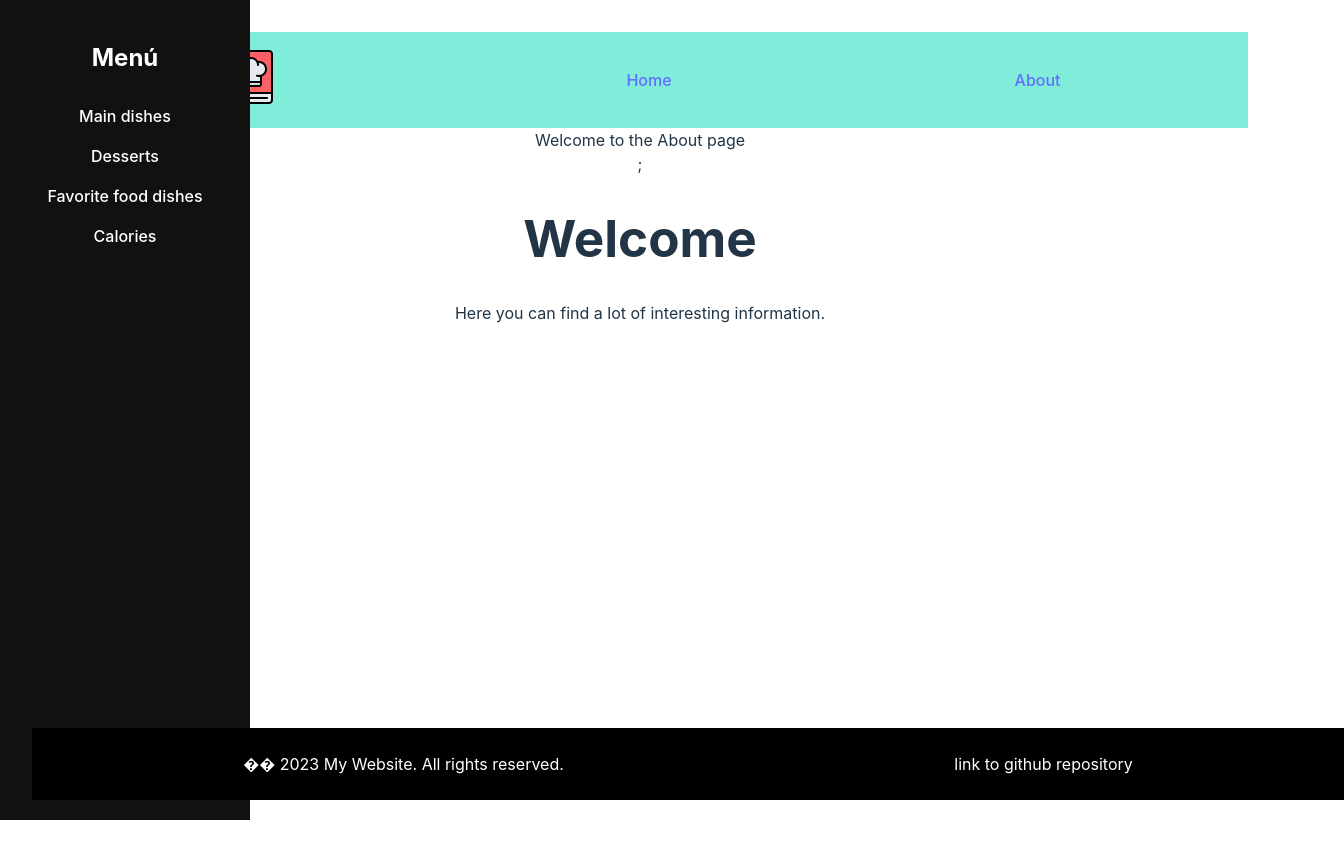
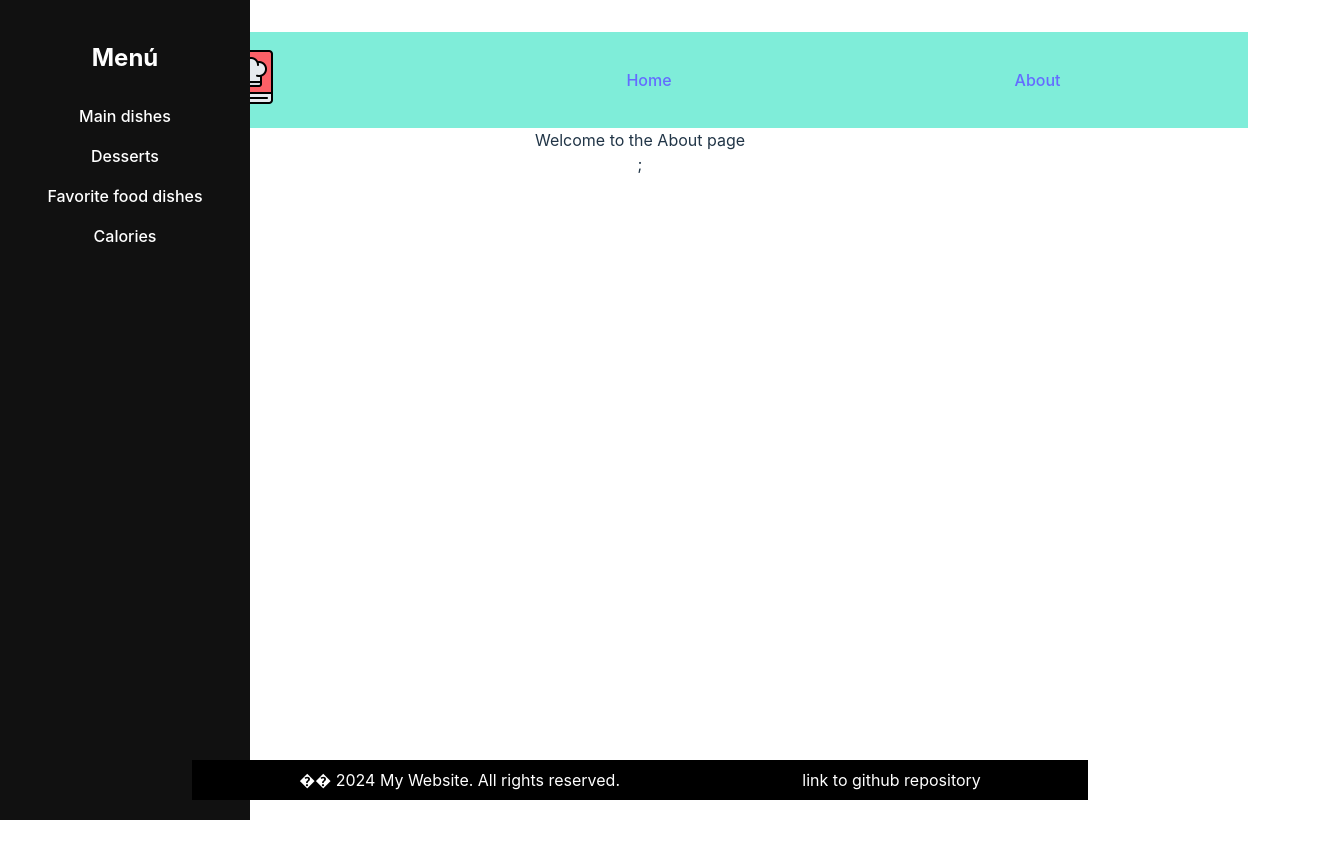
Before and after one commit to soulaimanEltoumi/React-App, a React (Vite) app: page /about in a window 1280 px wide. Shown: the top 858 px of the page, 1344 px wide, since content can reach past the window. Built offline with nearby package versions, Linux system fonts and the light colour scheme; the HTML template or start-up script is replaced by a standard one.

Commit message:
module css

```diff
--- a/src/App.jsx
+++ b/src/App.jsx
@@ -2,13 +2,12 @@ import { useState } from "react";
 import reactLogo from "./assets/react.svg";
 import viteLogo from "/vite.svg";
 import "./App.css";
-import Navbar from "./Components/Navbar";
-import Home from "./Pages/Home";
-import About from "./Pages/About";
+import Navbar from "./components/Navbar";
+import Home from "./pages/Home";
+import About from "./pages/About";
 import { Routes, Route } from "react-router-dom";
-import Footer from "./Components/Footer";
-import Sidebar from "./Components/Sidebar";
-import Logo from "./Components/images/LogoImage.png";
+import Footer from "./components/Footer";
+import Sidebar from "./components/Sidebar";
 
 function App() {
   // Estado para controlar la visibilidad del Sidebar
@@ -22,15 +21,10 @@ function App() {
       <Navbar />
       <Routes>
         <Route path="/" element={<Home />} />
+
         <Route path="/about" element={<About />} />
       </Routes>
       <Footer />
-      <div className="App">
-        <div className="content">
-          <h1>Welcome </h1>
-          <p>Here you can find a lot of interesting information.</p>
-        </div>
-      </div>
     </>
   );
 }
--- a/src/Components/Footer.jsx
+++ b/src/Components/Footer.jsx
@@ -1,7 +1,10 @@
+import classes from "./Footer.module.css";
+
 export default function Footer() {
+  const date = new Date();
   return (
-    <footer>
-      <p>�� 2023 My Website. All rights reserved.</p>
+    <footer className={classes.footer}>
+      <p>�� {date.getFullYear()} My Website. All rights reserved.</p>
       <p>link to github repository </p>
     </footer>
   );
--- /dev/null
+++ b/src/Components/Footer.module.css
@@ -0,0 +1,17 @@
+.footer {
+  background-color: black;
+  display: flex;
+  justify-content: space-around;
+  align-items: center;
+  padding: 1em;
+  position: absolute;
+  bottom: 0;
+  left: 15%;
+  right: 15%;
+  height: 40px;
+  color: white;
+  box-sizing: border-box;
+}
+p {
+  justify-content: space-around;
+}
--- a/src/Components/Navbar.jsx
+++ b/src/Components/Navbar.jsx
@@ -1,10 +1,11 @@
 import { Link, NavLink, Routes } from "react-router-dom";
-import Logoimage from "../Components/images/LogoImage.png";
+import Logoimage from "../assets/images/LogoImage.png";
+import classes from "./Navbar.module.css";
 
 export default function Navbar() {
   return (
     <>
-      <nav className="navbar">
+      <nav className={classes.navbar}>
         <img src={Logoimage} alt="logo" />
         <NavLink to="/"> Home </NavLink>
         <NavLink to="/about"> About </NavLink>
--- /dev/null
+++ b/src/Components/Navbar.module.css
@@ -0,0 +1,11 @@
+.navbar {
+  background-color: rgb(127, 237, 217);
+  color: green;
+  display: flex;
+  justify-content: space-around;
+  align-items: center;
+  padding: 1em;
+}
+.navbar img {
+  height: 4em;
+}
--- a/src/Components/carousel.jsx
+++ b/src/Components/carousel.jsx
@@ -1,36 +1,51 @@
-import React from "react";
+import React, { useState } from "react";
 import Slider from "react-slick";
+import "slick-carousel/slick/slick-theme.css";
 import "slick-carousel/slick/slick.css";
-import "slick-carousel/slick/slick-theme.css";
 
-export default function SimpleSlider() {
-  var settings = {
+function AutoPlay() {
+  const settings = {
     dots: true,
     infinite: true,
-    speed: 500,
-    slidesToShow: 1,
+    slidesToShow: 2,
     slidesToScroll: 1,
+    autoplay: true,
+    speed: 2000,
+    autoplaySpeed: 2000,
+    cssEase: "linear",
   };
   return (
+    <div className="slider-container">
       <Slider {...settings}>
         <div>
-        <img src="https://i.imgur.com/eTmWoAN.png" alt="pizza" width={500} />
+          <img src="https://i.imgur.com/eTmWoAN.png" alt="pizza" width={400} />
         </div>
         <div>
-        <h3>2</h3>
+          <img src="https://i.imgur.com/DupGBz5.jpg" alt="Salad" width={400} />
         </div>
         <div>
-        <h3>3</h3>
+          <img src="https://i.imgur.com/93ekwW0.jpg" alt="gnochi" width={400} />
         </div>
         <div>
-        <h3>4</h3>
+          <img
+            src="https://i.imgur.com/ClxOafl.jpg"
+            alt="lasagne"
+            width={400}
+          />
         </div>
         <div>
-        <h3>5</h3>
+          <img
+            src="https://i.imgur.com/LoG39wK.jpg"
+            alt="Hamburger"
+            width={400}
+          />
         </div>
         <div>
-        <h3>6</h3>
+          <img src="https://i.imgur.com/yrgzA9x.jpg" alt="cake" width={400} />
         </div>
       </Slider>
+    </div>
   );
 }
+
+export default AutoPlay;
--- a/src/Pages/About/index.jsx
+++ b/src/Pages/About/index.jsx
@@ -1,4 +1,4 @@
-import Sidebar from "../../Components/Sidebar";
+import Sidebar from "../../components/Sidebar";
 
 export default function About() {
   return (
--- a/src/Pages/Home/index.jsx
+++ b/src/Pages/Home/index.jsx
@@ -1,10 +1,9 @@
-import SimpleSlider from "../../Components/carousel";
+import SimpleSlider from "../../components/Carousel";
 
 export default function Home() {
   return (
     <>
-      <div>Welcome to the home page</div>;
-      <SimpleSlider />
+      <div>Welcome to the home page</div>;{/* <SimpleSlider /> */}
     </>
   );
 }
--- a/src/assets/Data.json
+++ b/src/assets/Data.json
@@ -93,6 +93,7 @@
   {
     "id": "e1f87a2e-60b3-4a3f-bb48-20a396a9a94f",
     "name": "Sarma",
+
     "calories": 200,
     "image": "https://i.imgur.com/yOlf4Fj.jpg",
     "ingredients": [
--- a/src/index.css
+++ b/src/index.css
@@ -70,30 +70,3 @@ button:focus-visible {
     background-color: #f9f9f9;
   }
 }
-
-nav.navbar {
-  background-color: rgb(127, 237, 217);
-  color: green;
-  display: flex;
-  justify-content: space-around;
-  align-items: center;
-  padding: 1em;
-}
-.navbar img {
-  height: 4em;
-}
-
-footer {
-  background-color: rgb(127, 237, 217);
-  display: flex;
-  justify-content: space-around;
-  align-items: center;
-  padding: 1em;
-
-  background-color: black;
-  position: absolute;
-  bottom: 0;
-  width: 100%;
-  height: 40px;
-  color: white;
-}
```
Also changed, not shown: src/assets/images/LogoImage.png (renamed from src/Components/images/LogoImage.png). Lines whose indentation alone changed are shown as unchanged.
